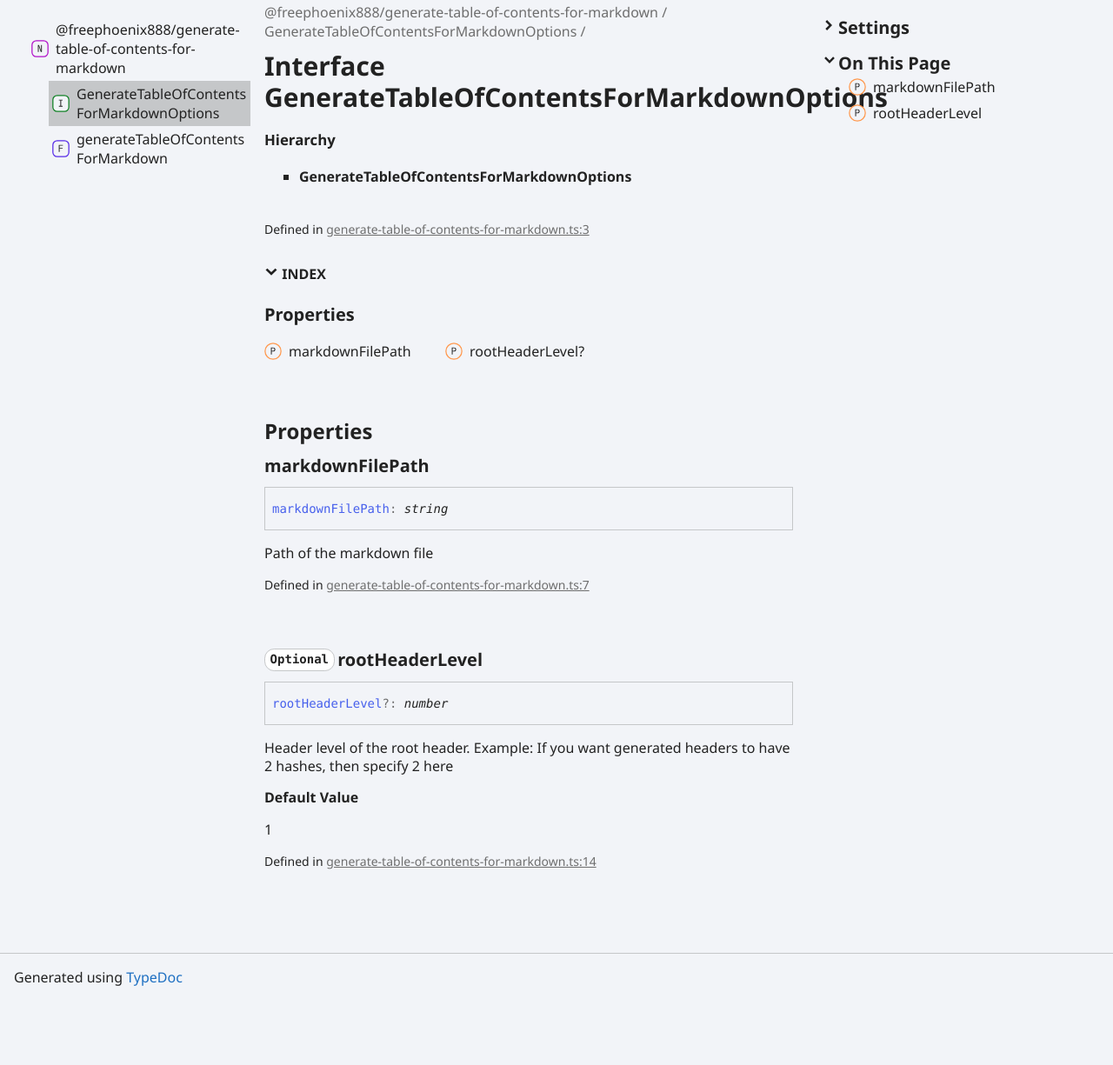
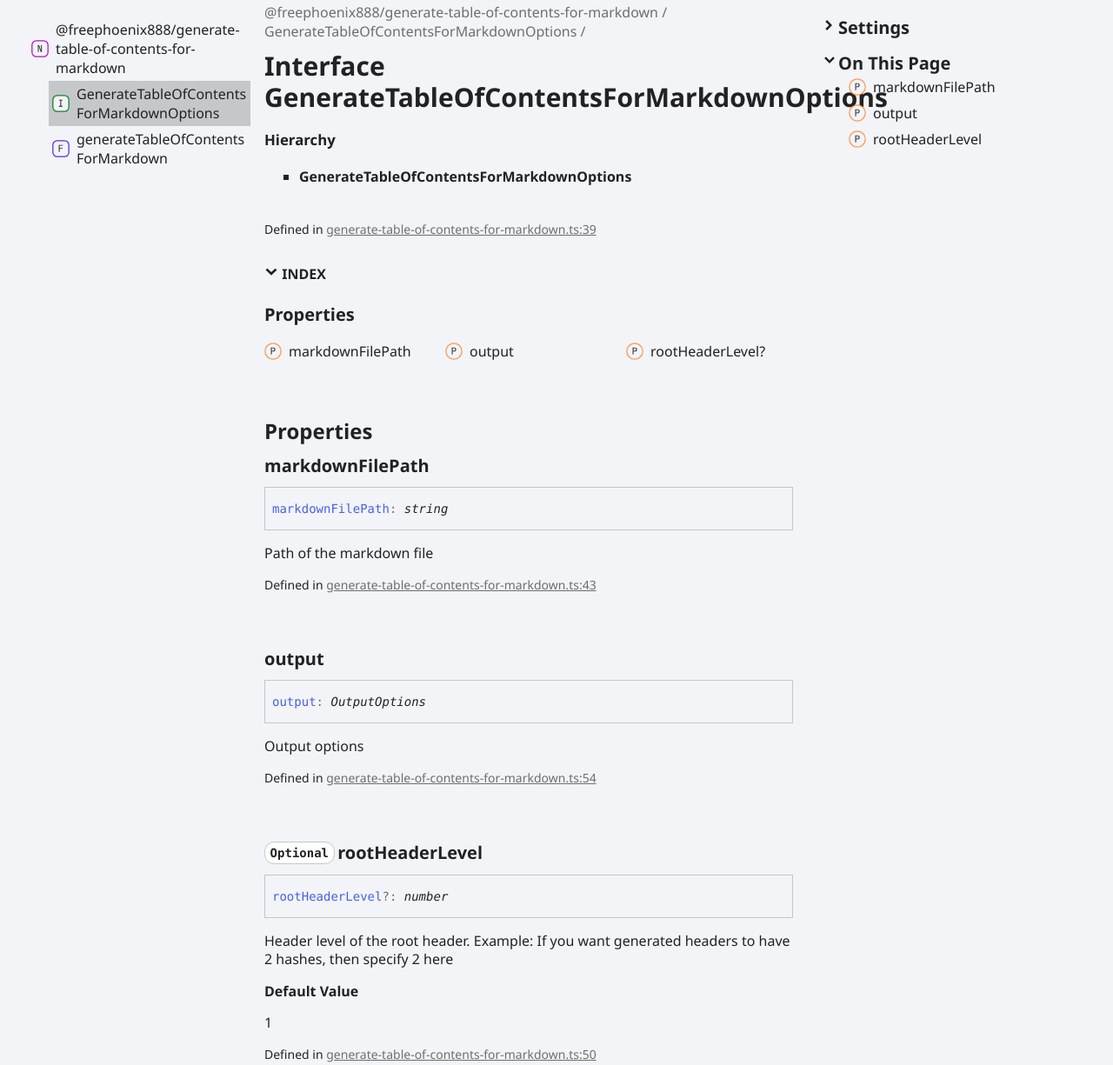
Before and after one commit to FreePhoenix888/generate-table-of-contents-for-markdown, a website: page docs/interfaces/GenerateTableOfContentsForMarkdownOptions.html in a window 1280 px wide. Shown: the part 70-1295 px from the top of the page at 87% size. Before the commit the page ends 1221 px from the top, so only its background shows below. Drawn offline with Linux system fonts and the light colour scheme.

Commit message:
Update documentation

```diff
--- a/docs/interfaces/GenerateTableOfContentsForMarkdownOptions.html
+++ b/docs/interfaces/GenerateTableOfContentsForMarkdownOptions.html
@@ -20,7 +20,7 @@
 <ul class="tsd-hierarchy">
 <li><span class="target">GenerateTableOfContentsForMarkdownOptions</span></li></ul></section><aside class="tsd-sources">
 <ul>
-<li>Defined in <a href="https://github.com/FreePhoenix888/generate-table-of-contents-for-markdown/blob/100b4ea/src/generate-table-of-contents-for-markdown.ts#L3">generate-table-of-contents-for-markdown.ts:3</a></li></ul></aside>
+<li>Defined in <a href="https://github.com/FreePhoenix888/generate-table-of-contents-for-markdown/blob/651fcf4/src/generate-table-of-contents-for-markdown.ts#L39">generate-table-of-contents-for-markdown.ts:39</a></li></ul></aside>
 <section class="tsd-panel-group tsd-index-group">
 <section class="tsd-panel tsd-index-panel">
 <details class="tsd-index-content tsd-index-accordion" open><summary class="tsd-accordion-summary tsd-index-summary">
@@ -29,6 +29,7 @@
 <section class="tsd-index-section">
 <h3 class="tsd-index-heading">Properties</h3>
 <div class="tsd-index-list"><a href="GenerateTableOfContentsForMarkdownOptions.html#markdownFilePath" class="tsd-index-link"><svg class="tsd-kind-icon" viewBox="0 0 24 24"><g id="icon-1024"><rect fill="var(--color-icon-background)" stroke="#FF984D" stroke-width="1.5" x="1" y="1" width="22" height="22" rx="12"></rect><path d="M9.354 16V7.24H12.174C12.99 7.24 13.638 7.476 14.118 7.948C14.606 8.412 14.85 9.036 14.85 9.82C14.85 10.604 14.606 11.232 14.118 11.704C13.638 12.168 12.99 12.4 12.174 12.4H10.434V16H9.354ZM10.434 11.428H12.174C12.646 11.428 13.022 11.284 13.302 10.996C13.59 10.7 13.734 10.308 13.734 9.82C13.734 9.324 13.59 8.932 13.302 8.644C13.022 8.356 12.646 8.212 12.174 8.212H10.434V11.428Z" fill="var(--color-text)"></path></g></svg><span>markdown<wbr/>File<wbr/>Path</span></a>
+<a href="GenerateTableOfContentsForMarkdownOptions.html#output" class="tsd-index-link"><svg class="tsd-kind-icon" viewBox="0 0 24 24"><use href="#icon-1024"></use></svg><span>output</span></a>
 <a href="GenerateTableOfContentsForMarkdownOptions.html#rootHeaderLevel" class="tsd-index-link"><svg class="tsd-kind-icon" viewBox="0 0 24 24"><use href="#icon-1024"></use></svg><span>root<wbr/>Header<wbr/>Level?</span></a>
 </div></section></div></details></section></section>
 <section class="tsd-panel-group tsd-member-group">
@@ -40,7 +41,15 @@
 </div>
 <div class="tsd-comment tsd-typography"></div><aside class="tsd-sources">
 <ul>
-<li>Defined in <a href="https://github.com/FreePhoenix888/generate-table-of-contents-for-markdown/blob/100b4ea/src/generate-table-of-contents-for-markdown.ts#L7">generate-table-of-contents-for-markdown.ts:7</a></li></ul></aside></section>
+<li>Defined in <a href="https://github.com/FreePhoenix888/generate-table-of-contents-for-markdown/blob/651fcf4/src/generate-table-of-contents-for-markdown.ts#L43">generate-table-of-contents-for-markdown.ts:43</a></li></ul></aside></section>
+<section class="tsd-panel tsd-member"><a id="output" class="tsd-anchor"></a>
+<h3 class="tsd-anchor-link"><span>output</span><a href="#output" aria-label="Permalink" class="tsd-anchor-icon"><svg viewBox="0 0 24 24"><use href="#icon-anchor"></use></svg></a></h3>
+<div class="tsd-signature"><span class="tsd-kind-property">output</span><span class="tsd-signature-symbol">:</span> <span class="tsd-signature-type ">OutputOptions</span></div>
+<div class="tsd-comment tsd-typography"><p>Output options</p>
+</div>
+<div class="tsd-comment tsd-typography"></div><aside class="tsd-sources">
+<ul>
+<li>Defined in <a href="https://github.com/FreePhoenix888/generate-table-of-contents-for-markdown/blob/651fcf4/src/generate-table-of-contents-for-markdown.ts#L54">generate-table-of-contents-for-markdown.ts:54</a></li></ul></aside></section>
 <section class="tsd-panel tsd-member"><a id="rootHeaderLevel" class="tsd-anchor"></a>
 <h3 class="tsd-anchor-link"><code class="tsd-tag ts-flagOptional">Optional</code> <span>root<wbr/>Header<wbr/>Level</span><a href="#rootHeaderLevel" aria-label="Permalink" class="tsd-anchor-icon"><svg viewBox="0 0 24 24"><use href="#icon-anchor"></use></svg></a></h3>
 <div class="tsd-signature"><span class="tsd-kind-property">root<wbr/>Header<wbr/>Level</span><span class="tsd-signature-symbol">?:</span> <span class="tsd-signature-type">number</span></div>
@@ -50,7 +59,7 @@
 <h4>Default Value</h4><p>1</p>
 </div><aside class="tsd-sources">
 <ul>
-<li>Defined in <a href="https://github.com/FreePhoenix888/generate-table-of-contents-for-markdown/blob/100b4ea/src/generate-table-of-contents-for-markdown.ts#L14">generate-table-of-contents-for-markdown.ts:14</a></li></ul></aside></section></section></div>
+<li>Defined in <a href="https://github.com/FreePhoenix888/generate-table-of-contents-for-markdown/blob/651fcf4/src/generate-table-of-contents-for-markdown.ts#L50">generate-table-of-contents-for-markdown.ts:50</a></li></ul></aside></section></section></div>
 <div class="col-sidebar">
 <div class="page-menu">
 <div class="tsd-navigation settings">
@@ -71,6 +80,7 @@
 <div class="tsd-accordion-details">
 <ul>
 <li><a href="#markdownFilePath" class=""><svg class="tsd-kind-icon" viewBox="0 0 24 24"><use href="#icon-1024"></use></svg><span>markdown<wbr/>File<wbr/>Path</span></a></li>
+<li><a href="#output" class=""><svg class="tsd-kind-icon" viewBox="0 0 24 24"><use href="#icon-1024"></use></svg><span>output</span></a></li>
 <li><a href="#rootHeaderLevel" class=""><svg class="tsd-kind-icon" viewBox="0 0 24 24"><use href="#icon-1024"></use></svg><span>root<wbr/>Header<wbr/>Level</span></a></li></ul></div></details></div>
 <div class="site-menu">
 <nav class="tsd-navigation"><a href="../modules.html"><svg class="tsd-kind-icon" viewBox="0 0 24 24"><g id="icon-4"><rect fill="var(--color-icon-background)" stroke="var(--color-ts-namespace)" stroke-width="1.5" x="1" y="1" width="22" height="22" rx="6"></rect><path d="M9.33 16V7.24H10.77L13.446 14.74C13.43 14.54 13.41 14.296 13.386 14.008C13.37 13.712 13.354 13.404 13.338 13.084C13.33 12.756 13.326 12.448 13.326 12.16V7.24H14.37V16H12.93L10.266 8.5C10.282 8.692 10.298 8.936 10.314 9.232C10.33 9.52 10.342 9.828 10.35 10.156C10.366 10.476 10.374 10.784 10.374 11.08V16H9.33Z" fill="var(--color-text)"></path></g></svg><span>@freephoenix888/generate-<wbr/>table-<wbr/>of-<wbr/>contents-<wbr/>for-<wbr/>markdown</span></a>
```
Also changed, not shown: docs/assets/search.js (+1 -1 lines), docs/functions/generateTableOfContentsForMarkdown.html (+1 -1 lines), docs/index.html (+2 -2 lines).
